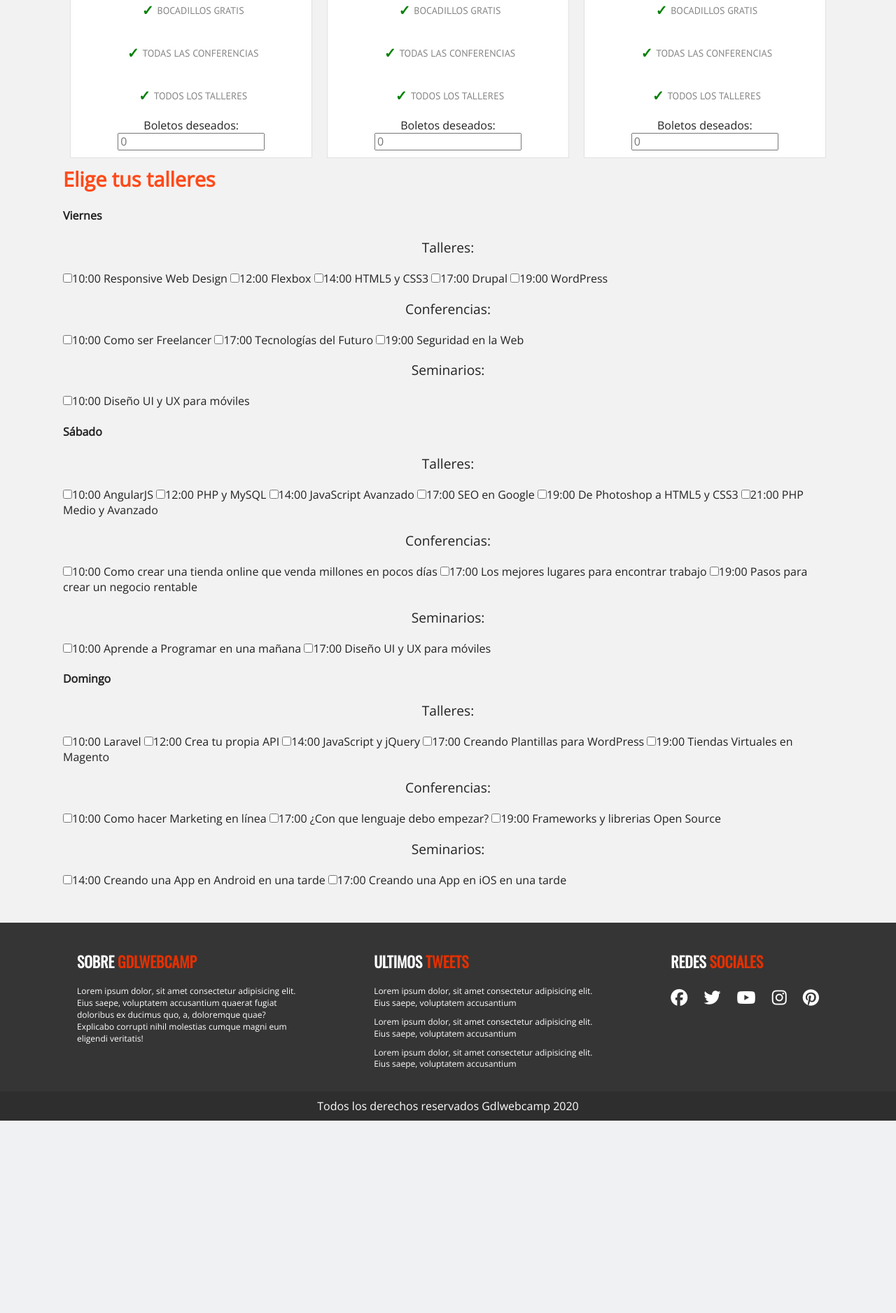
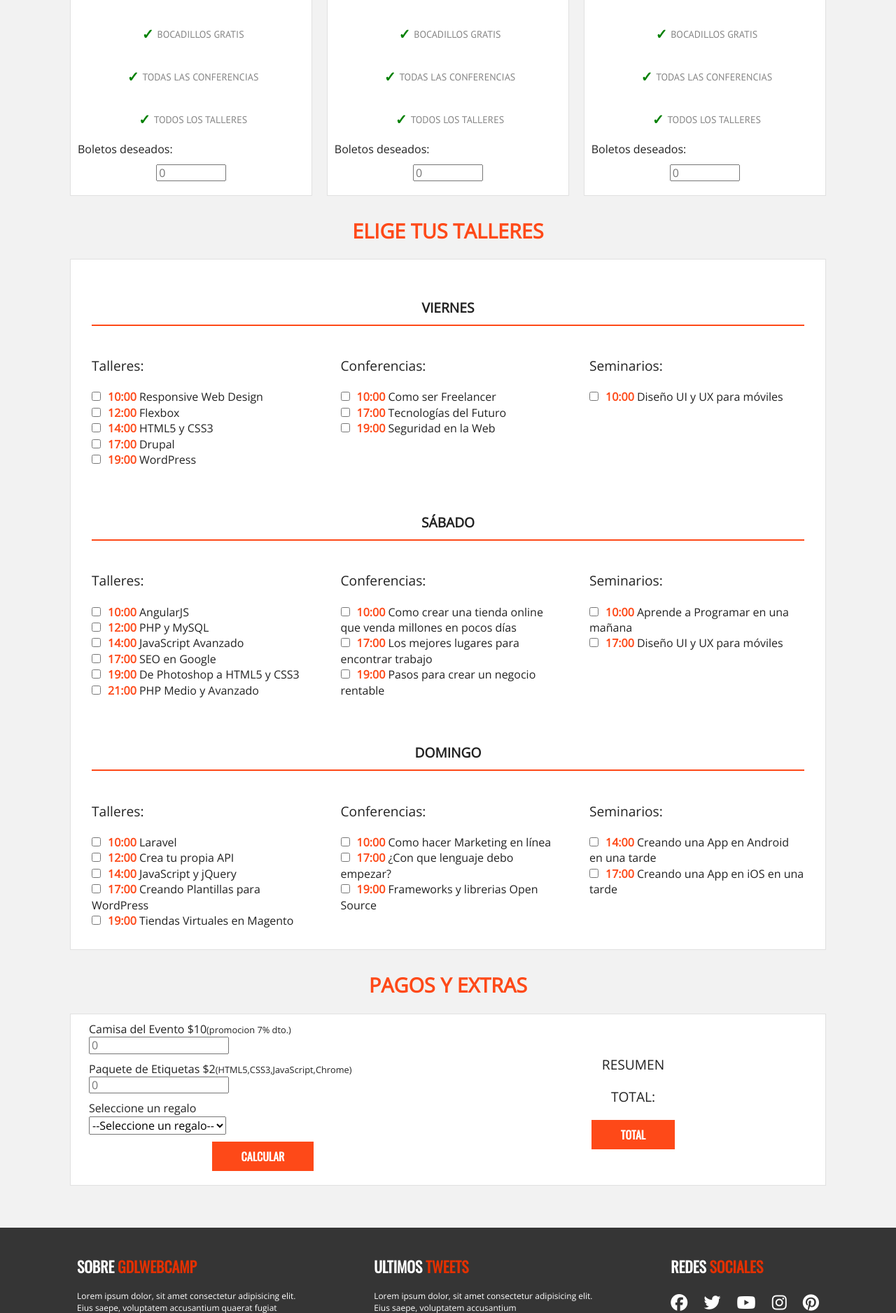
Before and after one commit to lanavarrogs/GDLwebcamp, a PHP site: page /registro.html in a window 1280 px wide. Shown: the part 1331-3208 px from the top of the page at 70% size. Before the commit the page ends 2933 px from the top, so only its background shows below. Run offline with PHP 8.4, Linux system fonts and the light colour scheme; some libraries are stand-ins or nearby versions.

Commit message:
Se termino la parte de registro del proyecto

```diff
--- a/css/main.css
+++ b/css/main.css
@@ -127,8 +127,14 @@ textarea {
   h3{
     font-size: 1.8em;
     color: #fe4918;
-
     margin: 0;
+  }
+  h4{
+    text-align: center;
+    text-transform: uppercase;
+    border-bottom:2px solid #fe4918;
+    padding-bottom: 10px;
+    font-size: 1.2em;
   }
   .contenedor{
     width: 98%;
@@ -544,7 +550,7 @@ textarea {
     }
     .tabla-precio h3{
       font-family: 'Oswald',sans-serif;
-      font-size: 1.6em;
+      font-size: 1.2em;
     }
     .tabla-precio ul li{
       font-family: 'PT Sans', sans-serif;
@@ -720,6 +726,109 @@ textarea {
       margin: 20px 0 0 0;
       text-align: center;
     }
+    /**INTERNAS**/
+
+    /*Registro*/
+    .registro h3{
+      text-align: center;
+      text-transform: uppercase;
+      margin: 20px;
+    }
+    .caja{
+      background-color: #ffffff;
+      border: 1px solid #e1e1e1;
+      padding: 10px;
+      margin: 10px;
+    }
+    .campo{
+      padding: 20px;
+    }
+    @media(min-width:768px){
+      .registro-info{
+        display: flex;
+        justify-content: space-between;
+      }
+    }
+    .paquetes .tabla-precio:hover{
+      transform: none;
+      box-shadow: none;
+    }
+    .paquetes .tabla-precio input{
+      clear: both;
+      width: 100px;
+      margin: 10px auto 0 auto;
+      display: block;
+    }
+    .contenido-dia{
+      padding: 20px;
+    }
+    @media(min-width:768px){
+      .info-eventos{
+        display: flex;
+        justify-content: space-between;
+      }
+      .taller{
+        flex-basis:calc(33.3% - 2rem);
+      }
+      .conferencia{
+        flex-basis:calc(33.3% - 2rem);
+      }
+      .seminario{
+        flex-basis:calc(33.3% - 2rem);
+      }
+    }
+    .contenido-dia p{
+      text-align: left;
+    }
+    .contenido-dia label{
+      display: block;
+    }
+    .contenido-dia input{
+      margin-right: 10px;
+    }
+    .taller label time{
+      color: #fe4918;
+      font-weight: bold;
+    }
+    .conferencia label time{
+      color: #fe4918;
+      font-weight: bold;
+    }
+    .seminario label time{
+      color: #fe4918;
+      font-weight: bold;
+    }
+    /** Resumen Registro**/
+    .resumen p{
+      font-size: 1.2em;
+      text-transform: uppercase;
+    }
+    .contenido-resumen{
+      display: flex;
+      justify-content: space-around;
+    }
+    .resumen .extras{
+      flex-basis: calc(50% - 2rem);
+    }
+    .resumen .total{
+      padding: 30px;
+      flex-basis: calc(50% - 2rem);
+    }
+    .resumen input{
+      display: block;
+      margin: 10px auto;
+    }
+    .orden{
+      text-align: left;
+      margin-bottom: 10px;
+    }
+    .orden input{
+      margin: 0;
+      width: 200px;
+    }
+    .orden select{
+      display: block;
+    }
 
 
 /* ==========================================================================
--- a/registro.html
+++ b/registro.html
@@ -71,6 +71,7 @@
         <h2>Registro de Usuarios</h2>
         <form id="registro" class="registro" action="" method="POST">
             <div id="datos-usuario" class="registro caja">
+                <div class="registro-info">
                     <div class="campo">
                         <label for="nombre">Nombre:</label>
                         <input type="text" id="nombre" name="nombre" placeholder="Tu Nombre">
@@ -83,8 +84,11 @@
                         <label for="email">Email:</label>
                         <input type="email" id="email" name="email" placeholder="Tu Email">
                     </div>
+                </div>
                 <div class="error"></div>
             </div><!--#datosUsuario-->
+
+            <div id="paquetes" class="paquetes">
                 <ul class="lista-precios">
                     <li>
                     <div class="tabla-precio">
@@ -132,14 +136,15 @@
                     </div>
                 </li>
                 </ul><!--TablaPrecios-->
-
+            </div>
 
               <div id="eventos" class="eventos clearfix">
                 <h3>Elige tus talleres</h3>
                 <div class="caja">
                       <div id="viernes" class="contenido-dia clearfix">
                           <h4>Viernes</h4>
-                              <div>
+                          <div class="info-eventos">
+                              <div class="taller">
                                   <p>Talleres:</p>
                                   <label><input type="checkbox" name="registro[]" id="taller_01" value="taller_01"><time>10:00</time> Responsive Web Design</label>
                                   <label><input type="checkbox" name="registro[]" id="taller_02" value="taller_02"><time>12:00</time> Flexbox</label>
@@ -147,20 +152,22 @@
                                   <label><input type="checkbox" name="registro[]" id="taller_04" value="taller_04"><time>17:00</time> Drupal</label>
                                   <label><input type="checkbox" name="registro[]" id="taller_05" value="taller_05"><time>19:00</time> WordPress</label>
                               </div>
-                              <div>
+                              <div class="conferencia">
                                   <p>Conferencias:</p>
                                   <label><input type="checkbox" name="registro[]" id="conf_01" value="conf_01"><time>10:00</time> Como ser Freelancer</label>
                                   <label><input type="checkbox" name="registro[]" id="conf_02" value="conf_02"><time>17:00</time> Tecnologías del Futuro</label>
                                   <label><input type="checkbox" name="registro[]" id="conf_03" value="conf_03"><time>19:00</time> Seguridad en la Web</label>
                               </div>
-                              <div>
+                              <div class="seminario">
                                   <p>Seminarios:</p>
                                   <label><input type="checkbox" name="registro[]" id="sem_01" value="sem_01"><time>10:00</time> Diseño UI y UX para móviles</label>
+                              </div>
                             </div>
                       </div> <!--#viernes-->
                       <div id="sabado" class="contenido-dia clearfix">
                           <h4>Sábado</h4>
-                          <div>
+                          <div class="info-eventos">
+                            <div class="taller">
                                     <p>Talleres:</p>
                                     <label><input type="checkbox" name="registro[]" id="taller_06" value="taller_06"><time>10:00</time> AngularJS</label>
                                     <label><input type="checkbox" name="registro[]" id="taller_07" value="taller_07"><time>12:00</time> PHP y MySQL</label>
@@ -169,21 +176,23 @@
                                     <label><input type="checkbox" name="registro[]" id="taller_10" value="taller_10"><time>19:00</time> De Photoshop a HTML5 y CSS3</label>
                                     <label><input type="checkbox" name="registro[]" id="taller_11" value="taller_11"><time>21:00</time> PHP Medio y Avanzado</label>
                             </div>
-                          <div>
+                            <div class="conferencia">
                                     <p>Conferencias:</p>
                                     <label><input type="checkbox" name="registro[]" id="conf_04" value="conf_04"><time>10:00</time> Como crear una tienda online que venda millones en pocos días</label>
                                     <label><input type="checkbox" name="registro[]" id="conf_05" value="conf_05"><time>17:00</time> Los mejores lugares para encontrar trabajo</label>
                                     <label><input type="checkbox" name="registro[]" id="conf_06" value="conf_06"><time>19:00</time> Pasos para crear un negocio rentable</label>
                             </div>
-                          <div>
+                            <div class="seminario">
                                     <p>Seminarios:</p>
                                     <label><input type="checkbox" name="registro[]" id="sem_02" value="sem_02"><time>10:00</time> Aprende a Programar en una mañana</label>
                                     <label><input type="checkbox" name="registro[]" id="sem_03" value="sem_03"><time>17:00</time> Diseño UI y UX para móviles</label>
                             </div>
+                          </div>
                       </div> <!--#sabado-->
                       <div id="domingo" class="contenido-dia clearfix">
                           <h4>Domingo</h4>
-                          <div>
+                          <div class="info-eventos">
+                            <div class="taller">
                                     <p>Talleres:</p>
                                     <label><input type="checkbox" name="registro[]" id="taller_12" value="taller_12"><time>10:00</time> Laravel</label>
                                     <label><input type="checkbox" name="registro[]" id="taller_13" value="taller_13"><time>12:00</time> Crea tu propia API</label>
@@ -191,23 +200,56 @@
                                     <label><input type="checkbox" name="registro[]" id="taller_15" value="taller_15"><time>17:00</time> Creando Plantillas para WordPress</label>
                                     <label><input type="checkbox" name="registro[]" id="taller_16" value="taller_16"><time>19:00</time> Tiendas Virtuales en Magento</label>
                             </div>
-                          <div>
+                            <div class="conferencia">
                                     <p>Conferencias:</p>
                                     <label><input type="checkbox" name="registro[]" id="conf_07" value="conf_07"><time>10:00</time> Como hacer Marketing en línea</label>
                                     <label><input type="checkbox" name="registro[]" id="conf_08" value="conf_08"><time>17:00</time> ¿Con que lenguaje debo empezar?</label>
                                     <label><input type="checkbox" name="registro[]" id="conf_09" value="conf_09"><time>19:00</time> Frameworks y librerias Open Source</label>
                             </div>
-                          <div>
+                            <div class="seminario">
                                     <p>Seminarios:</p>
                                     <label><input type="checkbox" name="registro[]" id="sem_04" value="sem_04"><time>14:00</time> Creando una App en Android en una tarde</label>
                                     <label><input type="checkbox" name="registro[]" id="sem_05" value="sem_05"><time>17:00</time> Creando una App en iOS en una tarde</label>
+                            </div>
                           </div>
                       </div> <!--#domingo-->
                   </div><!--.caja-->
             </div> <!--#eventos-->
 
+        <div id="resumen" class="resumen">
+            <h3>Pagos y Extras</h3>
+            <div class="caja contenido-resumen">
+                <div class="extras">
+                    <div class="orden">
+                        <label for="camisa_evento">Camisa del Evento $10<small>(promocion 7% dto.)</small></label>
+                        <input type="nuber" min="0" id="camisa_evento" size="3" placeholder="0">
+                    </div>
+                    <div class="orden">
+                        <label for="etiquetas">Paquete de Etiquetas $2<small>(HTML5,CSS3,JavaScript,Chrome)</small></label>
+                        <input type="nuber" min="0" id="etiquetas" size="3" placeholder="0">
+                    </div>
+                    <div class="orden">
+                        <label for="regalo">Seleccione un regalo</label>
+                        <select id="regalo" required>
+                            <option value="">--Seleccione un regalo--</option>
+                            <option value="ETI">Etiquetas-</option>
+                            <option value="PUL">Pulsera</option>
+                            <option value="PLU">Plumas</option>
+                        </select>
+                    </div>
+                    <input type="button" id="calcular" class="button fd" value="calcular">
+                </div><!--Extras-->
+                <div class="total">
+                    <p>Resumen</p>
+                    <div id="lista-productos">
 
-
+                    </div>
+                    <p>Total:</p>
+                    <div id="suma-total"></div>
+                    <input id="btn-registro" type="submit" class="button" value="total">
+                </div><!--total-->
+            </div><!--caja-->
+        </div><!--resumen-->
         </form>
     </section>
 
```
Lines whose indentation alone changed are shown as unchanged.
